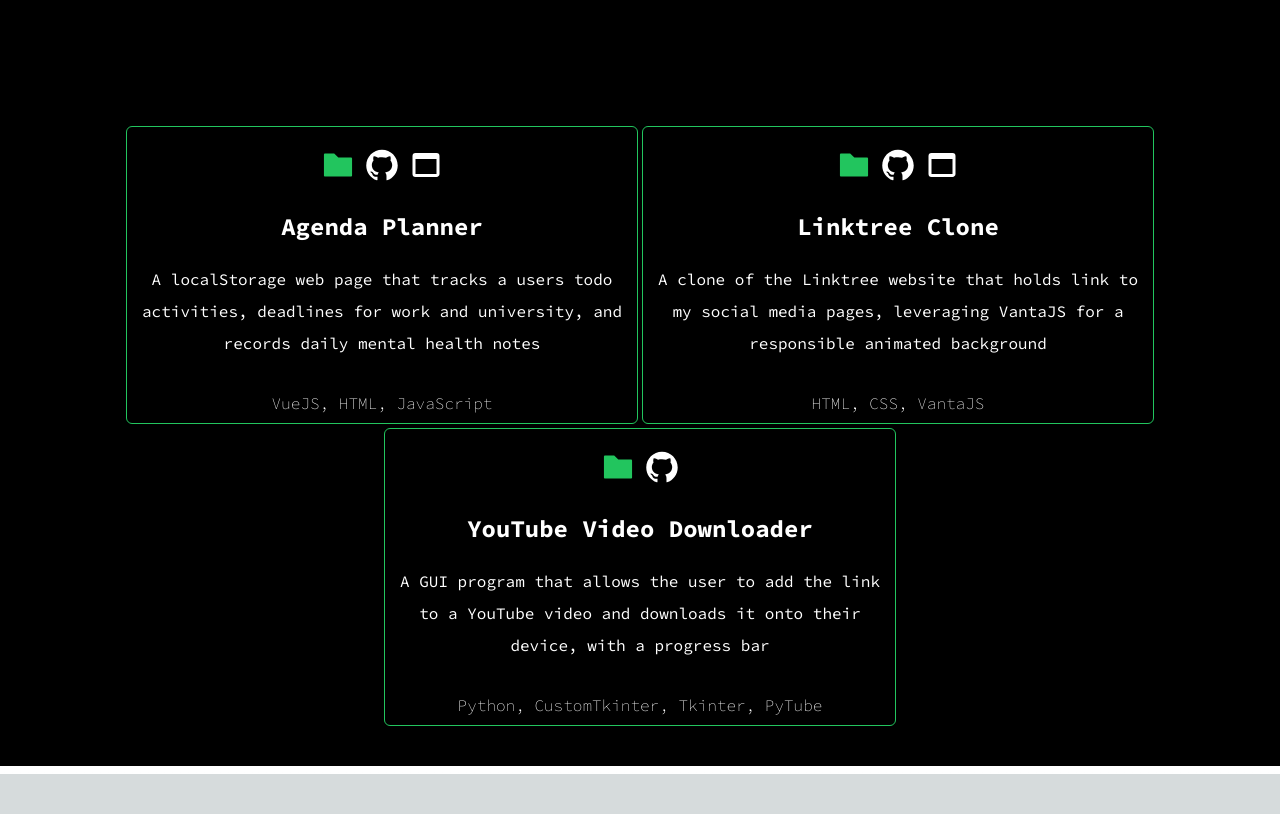
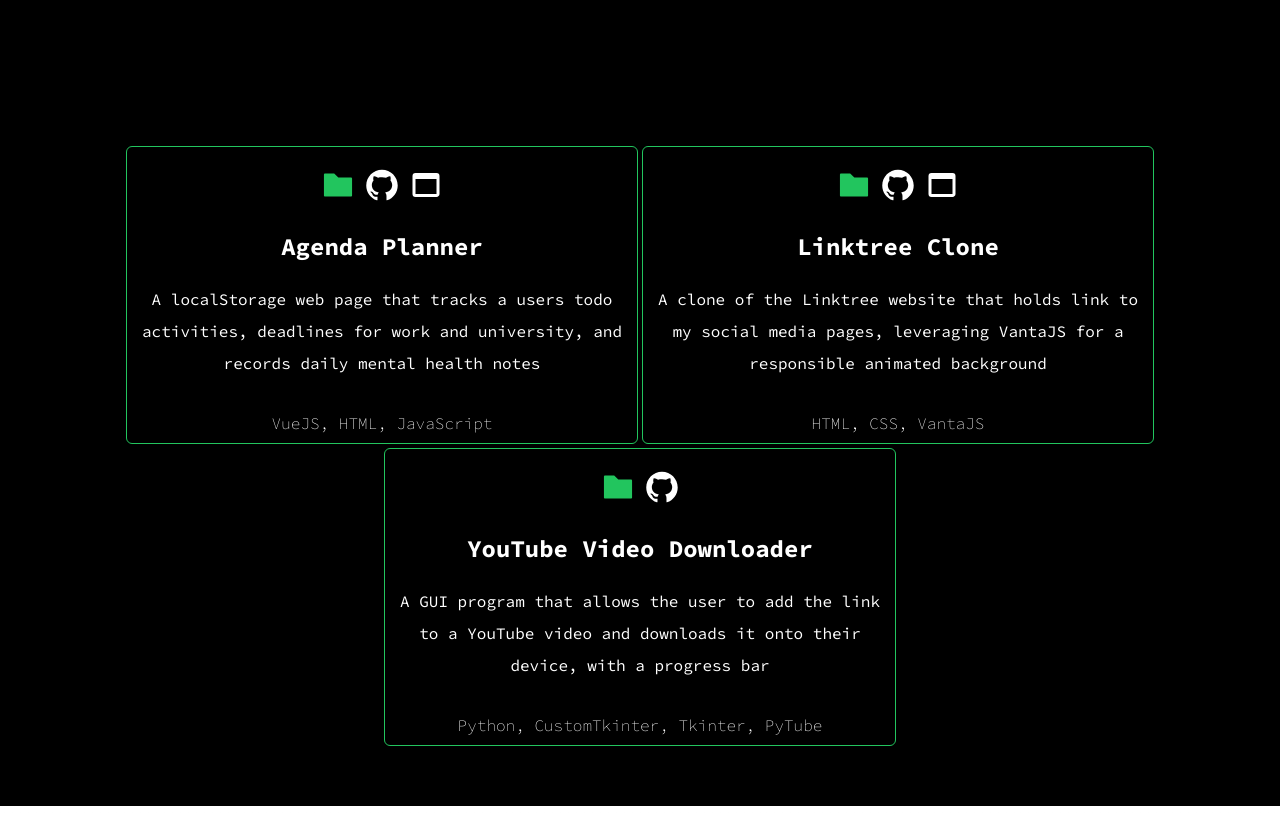
Before and after one commit to larbibelkhit/personal-website, a Next.js app: page / in a window 1280 px wide. Shown: the part 1360-2174 px from the top of the page. Before the commit the page ends 2134 px from the top, so only its background shows below. Built offline with nearby package versions, Linux system fonts and the light colour scheme.

Commit message:
small format issues fixed

```diff
--- a/components/Projects.js
+++ b/components/Projects.js
@@ -33,7 +33,7 @@
   return (
     <div className='text-center p-10 mb-2'>
         <h3 className='text-3xl py-1 mb-5'>Creations</h3>
-        <div className="mx-auto mt-2.5 flex flex-wrap items-center justify-center gap-1">
+        <div className="flex flex-wrap items-center justify-center gap-1 py-5">
             {projects.map(project => (
                 <div className='border rounded-md border-green-500 bg-transparent text-white max-w-lg'>
                     <div className='flex justify-center gap-2 py-5 text-4xl'>
```
